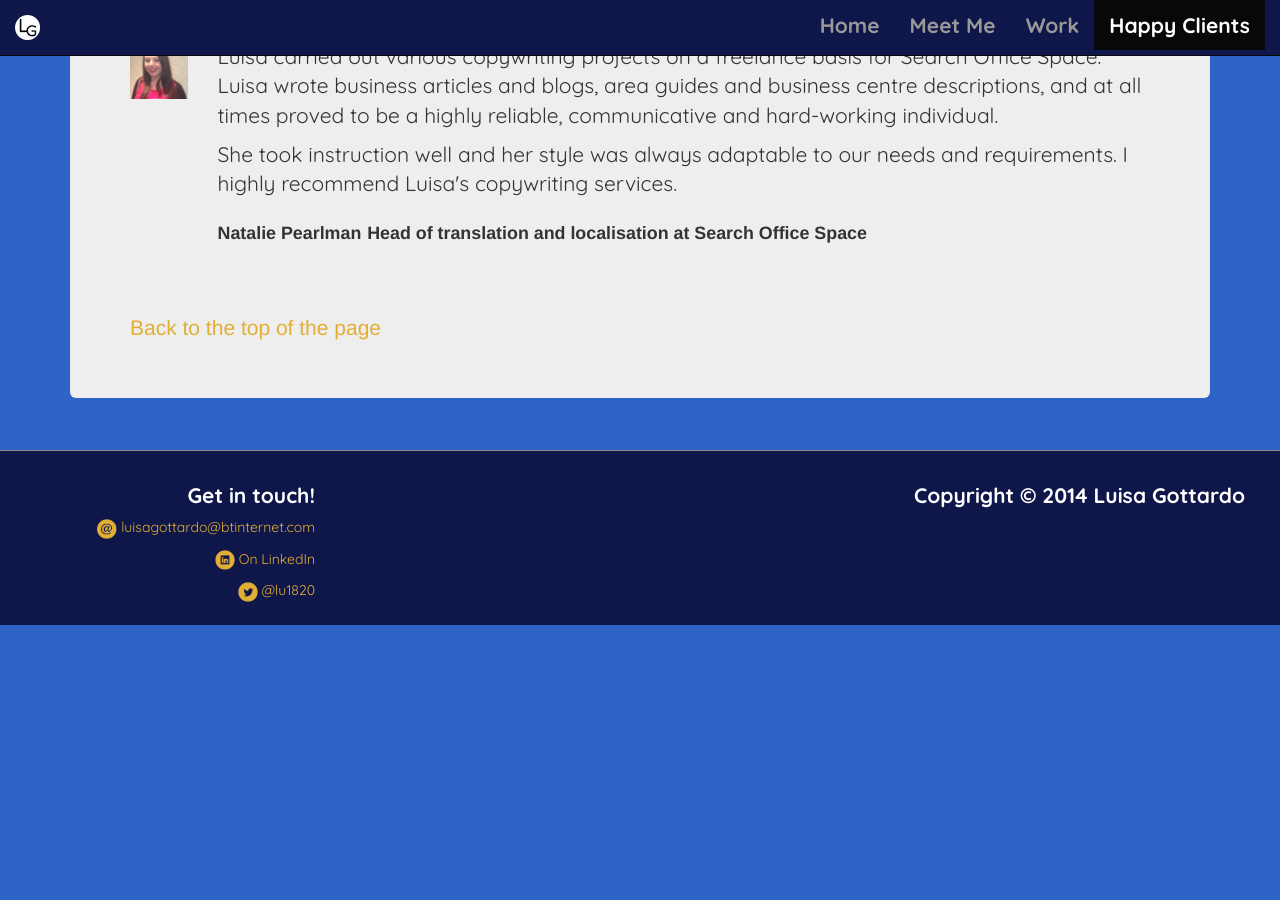
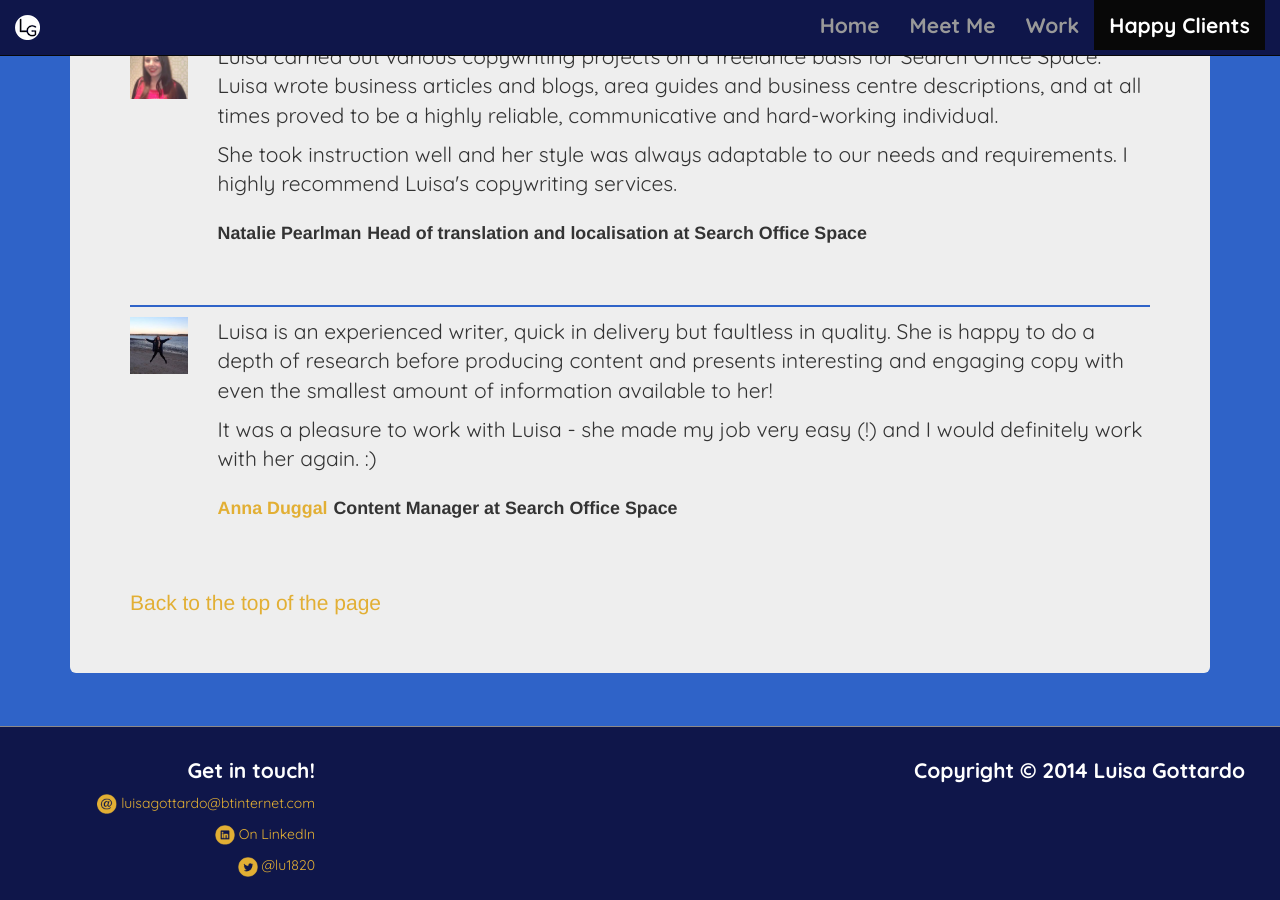
Before and after one commit to luisagottardo/luisagottardo.github.io, a Jekyll site: the page built from happy.html, in a window 1280 px wide and 900 px high, scrolled down 1903 px. Built offline with Jekyll 4.4.1, drawn with Linux system fonts in a browser that asks for light colours; before the commit the page ends 2528 px from its top, so only the background shows below that.

Commit message:
add anna reach

```diff
--- a/happy.html
+++ b/happy.html
@@ -108,6 +108,20 @@ nav: happy
               </div>
             </div>
 
+            <div class="reco">
+              <div class="row">
+                <div class="col-md-1 hidden-xs hidden-sm">
+                  <img src="images/Recommendations/anna.jpg" class="img-responsive" alt="natalie-pearlman" width="75" height="75" />
+                </div>
+                <div class="col-md-11">
+                  <p>Luisa is an experienced writer, quick in delivery but faultless in quality. She is happy to do a depth of research before producing content and presents interesting and engaging copy with even the smallest amount of information available to her!</p>
+                  <p>It was a pleasure to work with Luisa - she made my job very easy (!) and I would definitely work with her again. :)</p>
+                  <small><strong><a href="http://uk.linkedin.com/in/annaduggal">Anna Duggal</a></strong></small>
+                  <small><strong>Content Manager at Search Office Space</strong></small>
+                </div>
+              </div>
+            </div>
+
             <a href="#top">Back to the top of the page</a>
           </div>
         </div>
```
Also changed, not shown: images/Recommendations/anna.jpg (added).
